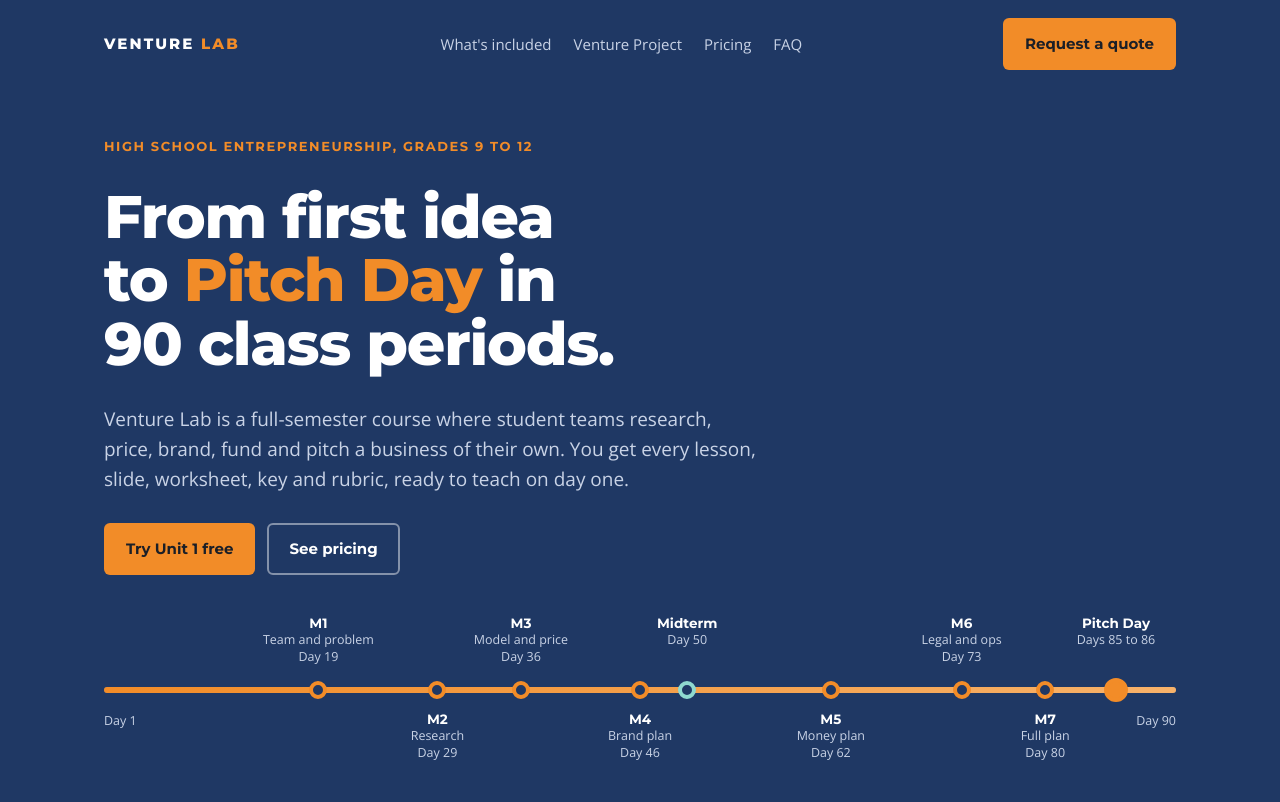
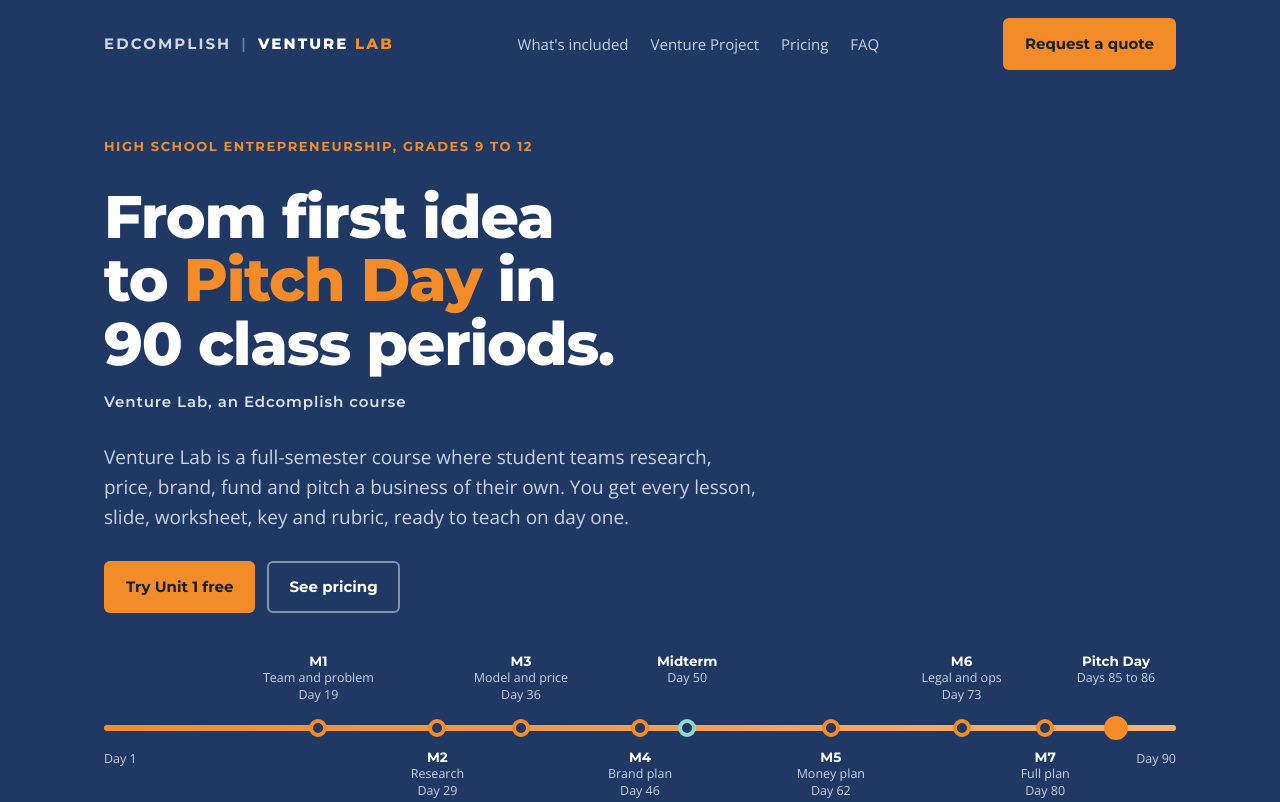
Before and after one commit to edcomplish/edcomplish.github.io, a plain HTML site: page index.html in a window 1280 px wide. Shown: the top 802 px of the page. Drawn offline with nearby package versions, Linux system fonts and the light colour scheme.

Commit message:
Show Edcomplish branding with Venture Lab

```diff
--- a/index.html
+++ b/index.html
@@ -3,9 +3,10 @@
 <head>
 <meta charset="utf-8">
 <meta name="viewport" content="width=device-width, initial-scale=1">
-<title>Venture Lab | A full-semester high school entrepreneurship course</title>
+<title>Venture Lab by Edcomplish | High school entrepreneurship course</title>
 <meta name="description" content="Venture Lab is a ready-to-teach, 90-day high school entrepreneurship course: daily slides, teacher guides, assessments and a semester-long Venture Project. Licensed per building by Edcomplish.">
 <meta property="og:title" content="Venture Lab, an Edcomplish course">
+<meta property="og:site_name" content="Edcomplish">
 <meta property="og:description" content="A full-semester high school entrepreneurship course, ready to teach on day one.">
 <meta name="robots" content="index, follow">
 <link rel="preconnect" href="https://fonts.googleapis.com">
@@ -50,6 +51,9 @@ section{padding:72px 0;border-top:1px solid var(--line)}
 .top{display:flex;align-items:center;justify-content:space-between;gap:16px;padding:18px 0;flex-wrap:wrap}
 .mark{font-family:var(--display);font-weight:800;letter-spacing:.14em;font-size:15px;text-decoration:none}
 .mark span{color:var(--orange)}
+.mark .brand{color:inherit;font-weight:700;opacity:.8}
+.mark .sep{color:inherit;opacity:.35;font-weight:400;margin:0 10px}
+.hero p.byline{font-family:var(--display);font-weight:600;font-size:15px;letter-spacing:.06em;color:var(--band-ink);opacity:.85;margin-top:-14px}
 nav{display:flex;gap:22px;flex-wrap:wrap;font-size:15px}
 nav a{text-decoration:none;color:var(--band-muted)}
 nav a:hover{color:var(--band-ink)}
@@ -155,7 +159,7 @@ footer b{color:var(--band-ink);font-family:var(--display)}
 <div class="band">
   <div class="wrap">
     <header class="top">
-      <a class="mark" href="#top" id="top">VENTURE <span>LAB</span></a>
+      <a class="mark" href="#top" id="top" aria-label="Edcomplish, Venture Lab"><span class="brand">EDCOMPLISH</span><span class="sep" aria-hidden="true">|</span>VENTURE <span>LAB</span></a>
       <nav aria-label="Sections">
         <a href="#included">What's included</a>
         <a href="#venture-project">Venture Project</a>
@@ -167,6 +171,7 @@ footer b{color:var(--band-ink);font-family:var(--display)}
     <div class="hero">
       <div class="kicker">High school entrepreneurship, grades 9 to 12</div>
       <h1>From first idea to <em>Pitch Day</em> in 90 class periods.</h1>
+      <p class="byline">Venture Lab, an Edcomplish course</p>
       <p>Venture Lab is a full-semester course where student teams research, price, brand, fund and pitch a business of their own. You get every lesson, slide, worksheet, key and rubric, ready to teach on day one.</p>
       <div class="cta">
         <a class="btn btn-primary" href="#unit-1">Try Unit 1 free</a>
```
